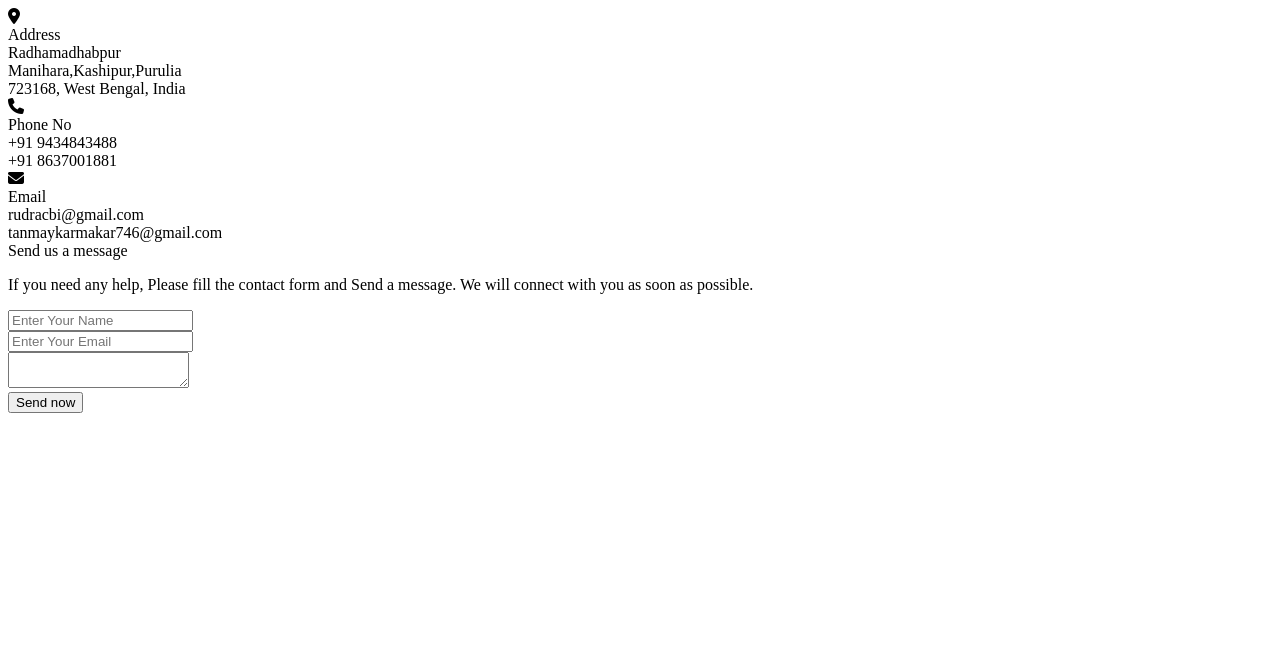
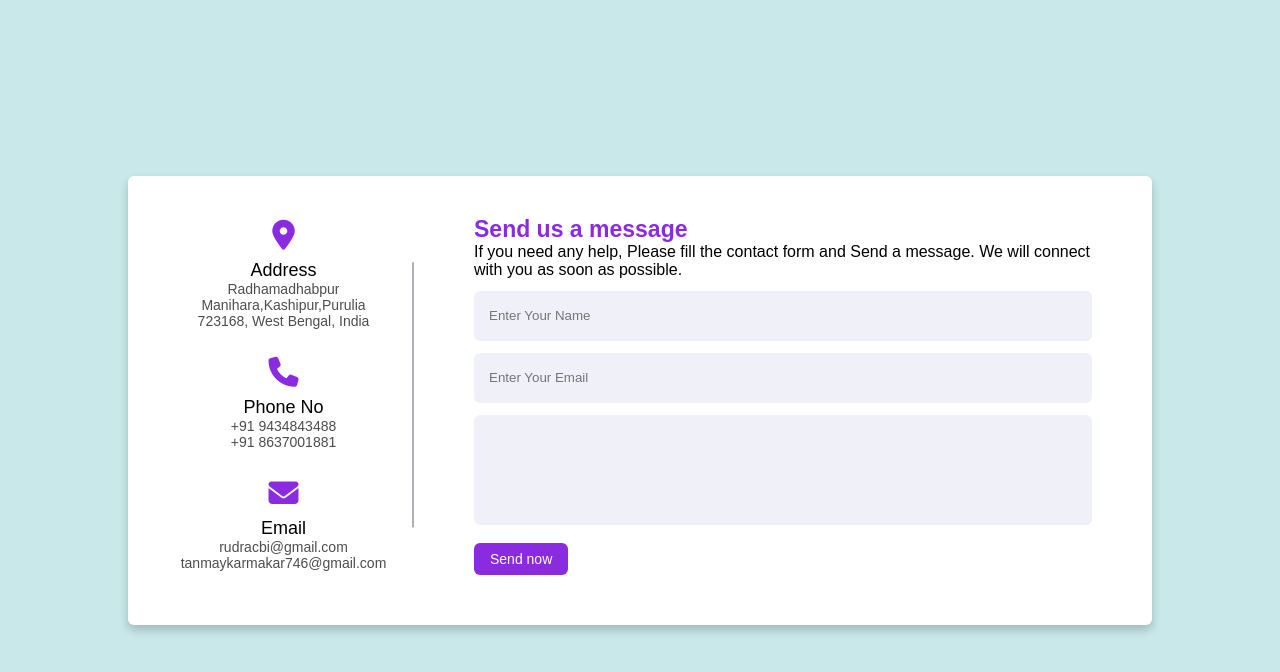
Before and after one commit to TanmayKarmakar7/Contact_Us_Form, a plain HTML site: page index.html in a window 1280 px wide. Drawn offline with Linux system fonts and the light colour scheme.

Commit message:
css file name changed

```diff
--- a/index.html
+++ b/index.html
@@ -4,7 +4,7 @@
     <meta charset="UTF-8">
     <meta name="viewport" content="width=device-width, initial-scale=1.0">
     <title>Contact Us</title>
-    <link rel="stylesheet" href="Contact_us.css" />
+    <link rel="stylesheet" href="style.css" />
     <link
       rel="stylesheet"
       href="https://cdnjs.cloudflare.com/ajax/libs/font-awesome/6.4.2/css/all.min.css"
```
